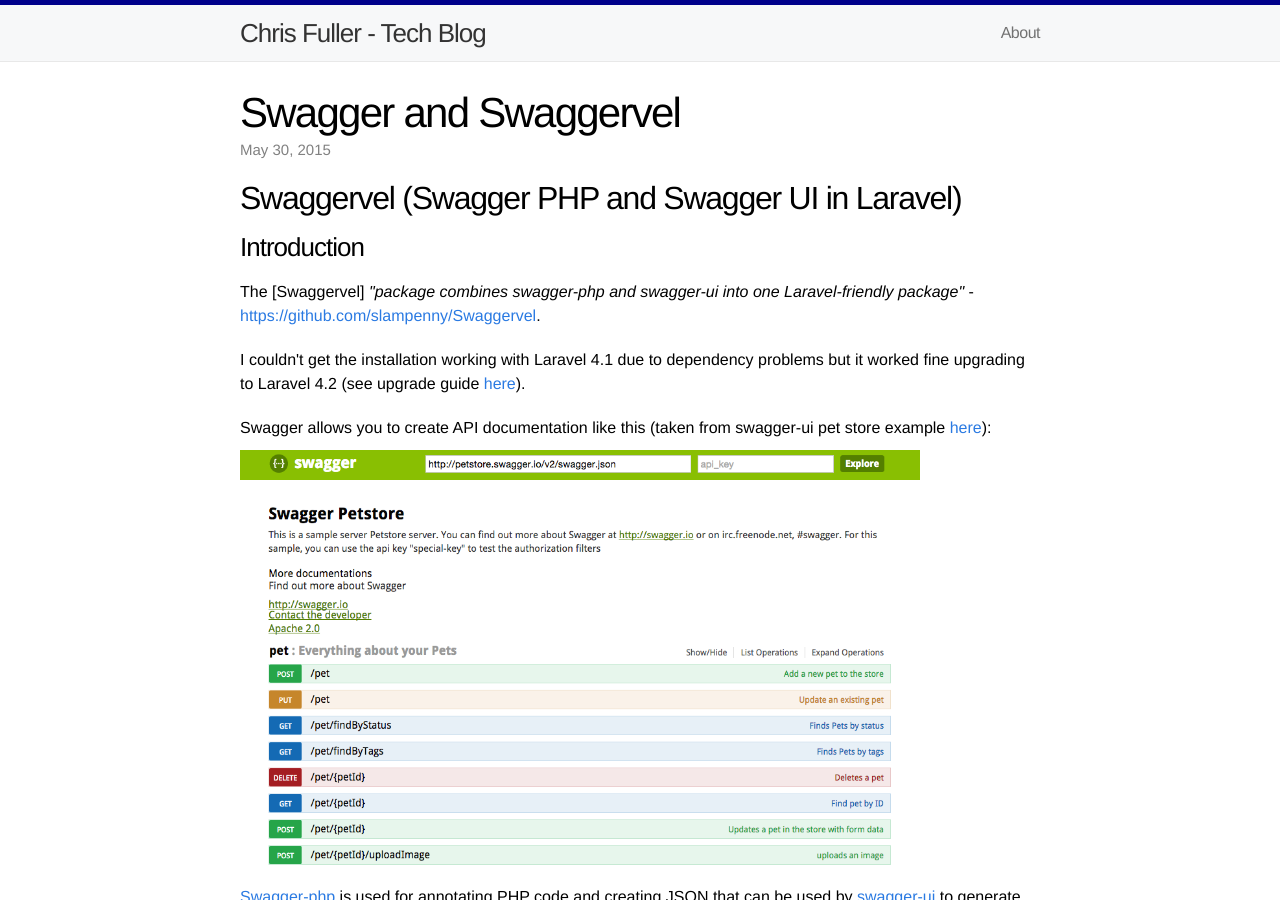
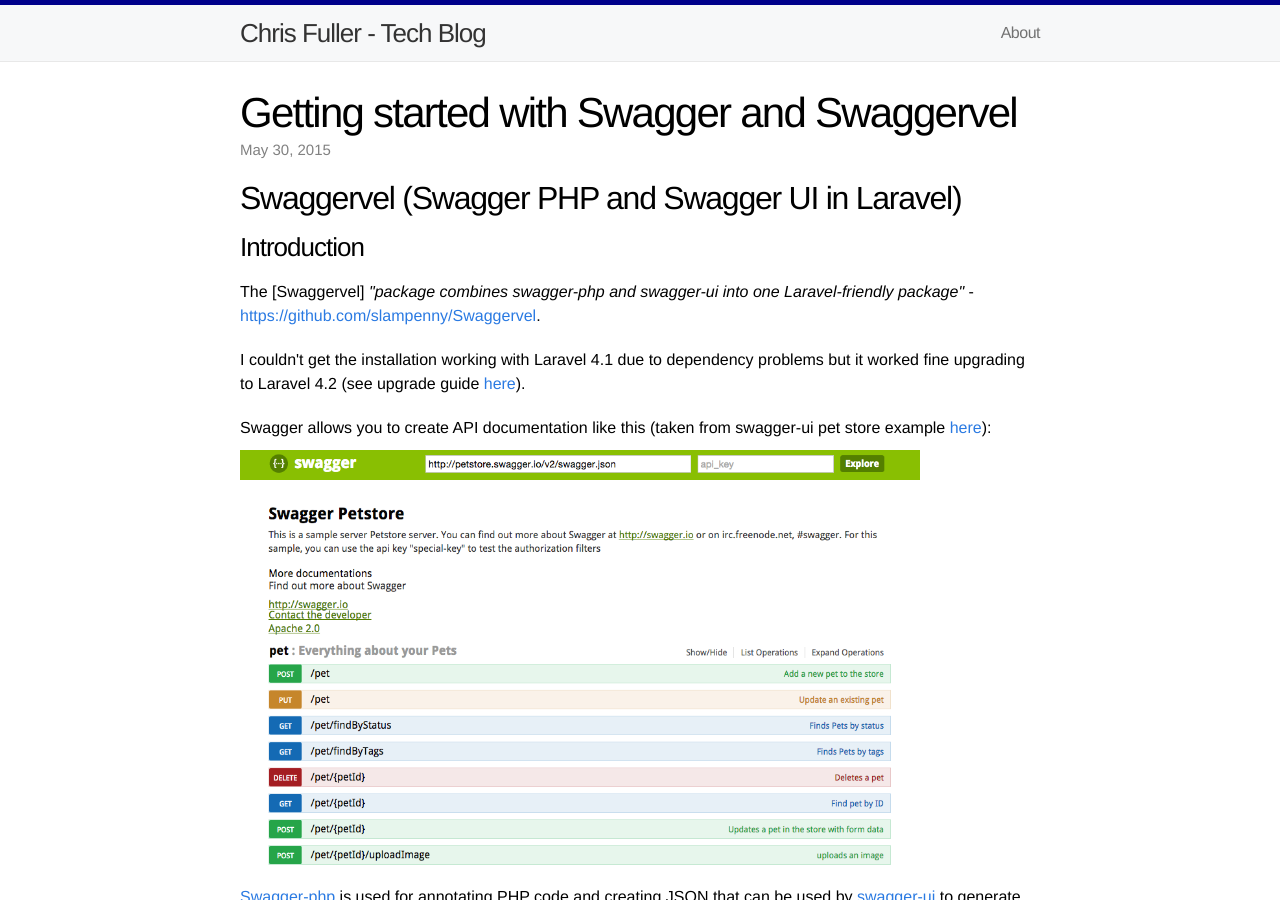
Before and after one commit to cjwfuller/cjwfuller.github.io, a Jekyll site: the page built from _posts/2015-5-30-swaggervel.html, in a window 1280 px wide and 900 px high. Built offline with Jekyll 4.4.1, drawn with Linux system fonts in a browser that asks for light colours; nearby versions of some CDN libraries; comment, search, counter and statistics services are not loaded.

Commit message:
change swaggervel post title

```diff
--- a/_posts/2015-5-30-swaggervel.html
+++ b/_posts/2015-5-30-swaggervel.html
@@ -1,6 +1,6 @@
 ---
 layout: post
-title: Swagger and Swaggervel
+title: Getting started with Swagger and Swaggervel
 categories:
 -
 tags:
```
